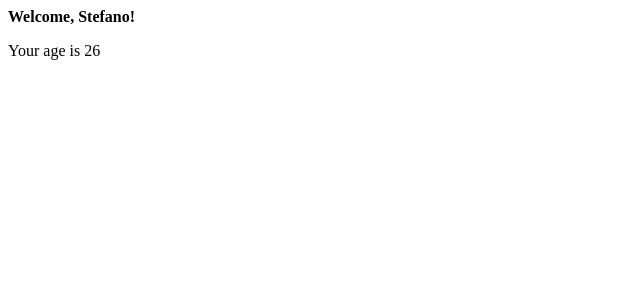
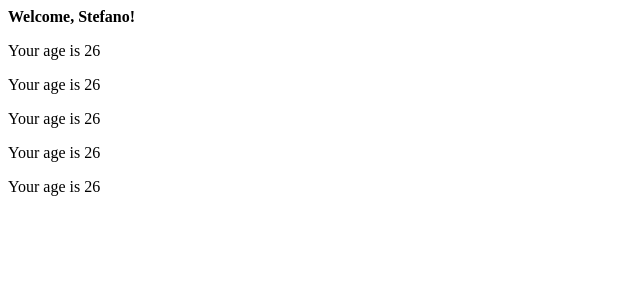
Before and after one commit to St3fan097/react_es, a React (Vite) app in the folder react-es_1/: page / in a window 1280 px wide. Shown: the top 300 px of the page, without its empty margins (0-640 px from the left). Built offline with nearby package versions, Linux system fonts and the light colour scheme.

Commit message:
exercise-9

```diff
--- a/react-es_1/src/age.jsx
+++ b/react-es_1/src/age.jsx
@@ -1,3 +1,3 @@
-export function Age ({age}){
+/* export function Age ({age}){
     return <p>Your age is {age}</p>
-}
+} */
--- a/react-es_1/src/app.jsx
+++ b/react-es_1/src/app.jsx
@@ -4,7 +4,7 @@ import { Welcome } from "./welcome";
 export function App() {
     return (
         <div>
-            <Welcome name="Stefano"/>
+            <Welcome name="Stefano" age="26"/>
         </div>
     )
 }
--- a/react-es_1/src/welcome.jsx
+++ b/react-es_1/src/welcome.jsx
@@ -1,11 +1,15 @@
 
-import { Age } from './age';
+/* import { Age } from './age'; */
 
-export function Welcome({name}) {
+export function Welcome({name, age}) {
     return (
         <div>
             <strong>Welcome, {name || "Guest"}!</strong>
-            <p><Age age={26}/></p>
+            <p>Your age is {age}</p>
+            {age > 18 && <p>Your age is {age}</p>}
+            {age !== undefined && <p>Your age is {age}</p>}
+            {(age > 18 && age < 65) && <p>Your age is {age}</p>}
+            {age > 18 && name === "Stefano" && <p>Your age is {age}</p>}   {/*al posto di John ho messo il mio nome */}
         </div>
     )
 }
```
